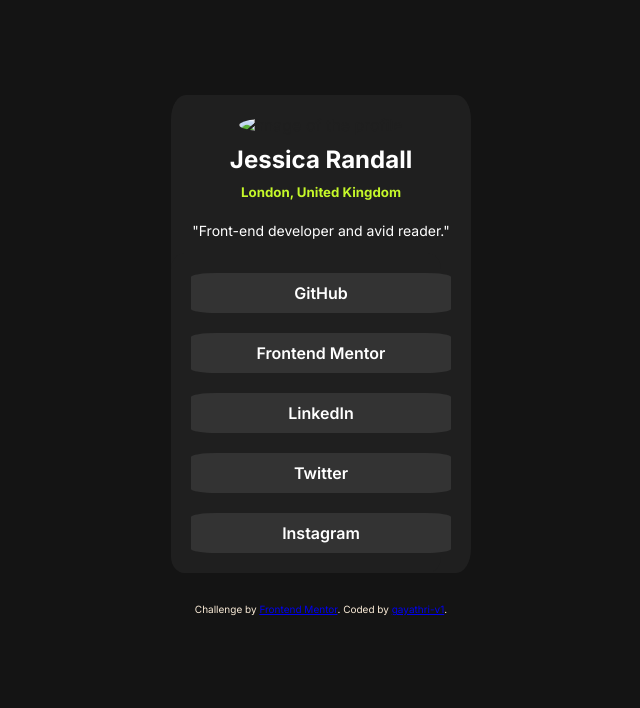
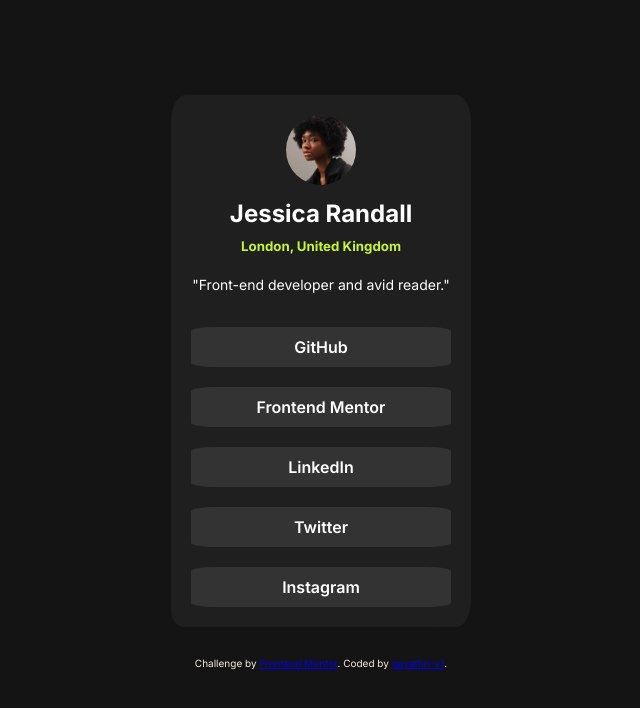
Before and after one commit to gayathri-v1/Social-links-profile, a plain HTML site: page index.html in a window 1280 px wide. Shown: the whole page, without its empty margins (319-959 px from the left). Drawn offline with Linux system fonts and the light colour scheme; the site is published under a folder, as on GitHub Pages, so addresses that start at the root find nothing.

Commit message:
Update index.html

```diff
--- a/index.html
+++ b/index.html
@@ -17,7 +17,7 @@
 <body>
   <div class="container">
 <div class="bio">
-  <img src="/assets/images/avatar-jessica.jpeg" alt="image of the profile">
+  <img src="assets/images/avatar-jessica.jpeg" alt="image of the profile">
   <h2>Jessica Randall</h2>
   <h5>London, United Kingdom</h5>
   <p>"Front-end developer and avid reader."</p>
```
